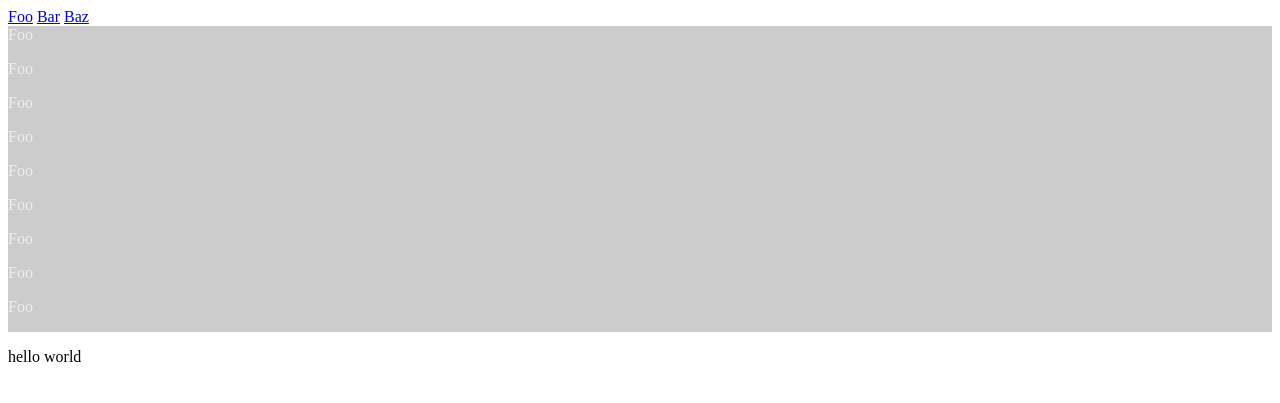
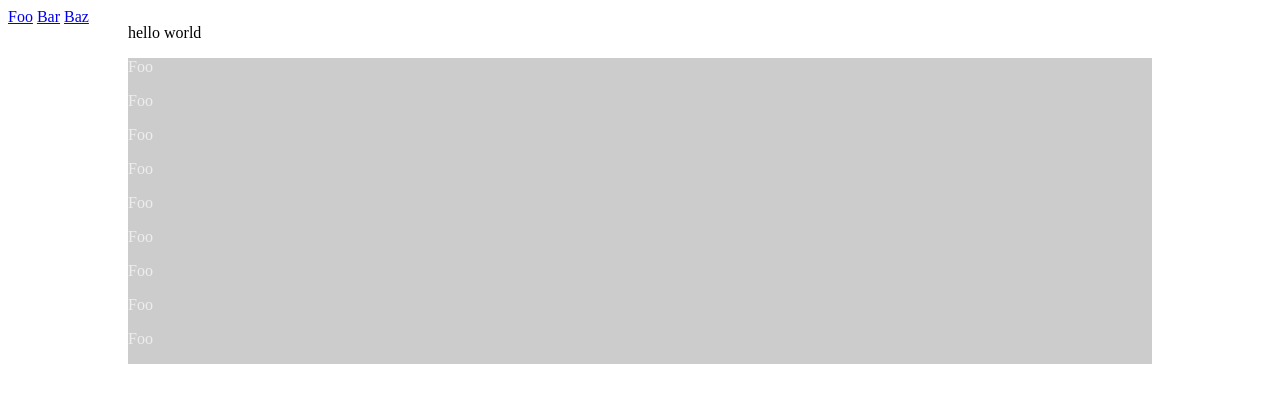
Before and after one commit to sigtec/sigtec.github.io, a Jekyll site: the page built from index.md, in a window 1280 px wide. Shown: the top 403 px of the page. Built offline with Jekyll 4.4.1, drawn with Linux system fonts in a browser that asks for light colours; our own code applies the rules of GitHub Pages for plain Markdown files.

Commit message:
Update style.css

```diff
--- a/assets/css/style.css
+++ b/assets/css/style.css
@@ -1,14 +1,24 @@
-body {
+html
+{
+  height: auto;
   min-height: 100%;
-  display: grid;
-  grid-template-rows: 1fr auto;
   background-color: #FFFFFF;
   color: #000000;
+  margin: 0;
+  padding: 0;
+}
+
+body {
+  display: grid;
+  grid-template-columns: 120px 1fr 120px;
+  grid-template-rows: auto 1fr auto;
 }
 
 footer {
-  grid-row-start: 2;
-  grid-row-end: 3;
+  grid-row-start: -2;
+  grid-row-end: -1;
+  grid-column-start: 2;
+  grid-column-end: -2;
   background-color: #CCCCCC;
   color: #EEEEEE;
 }
```
